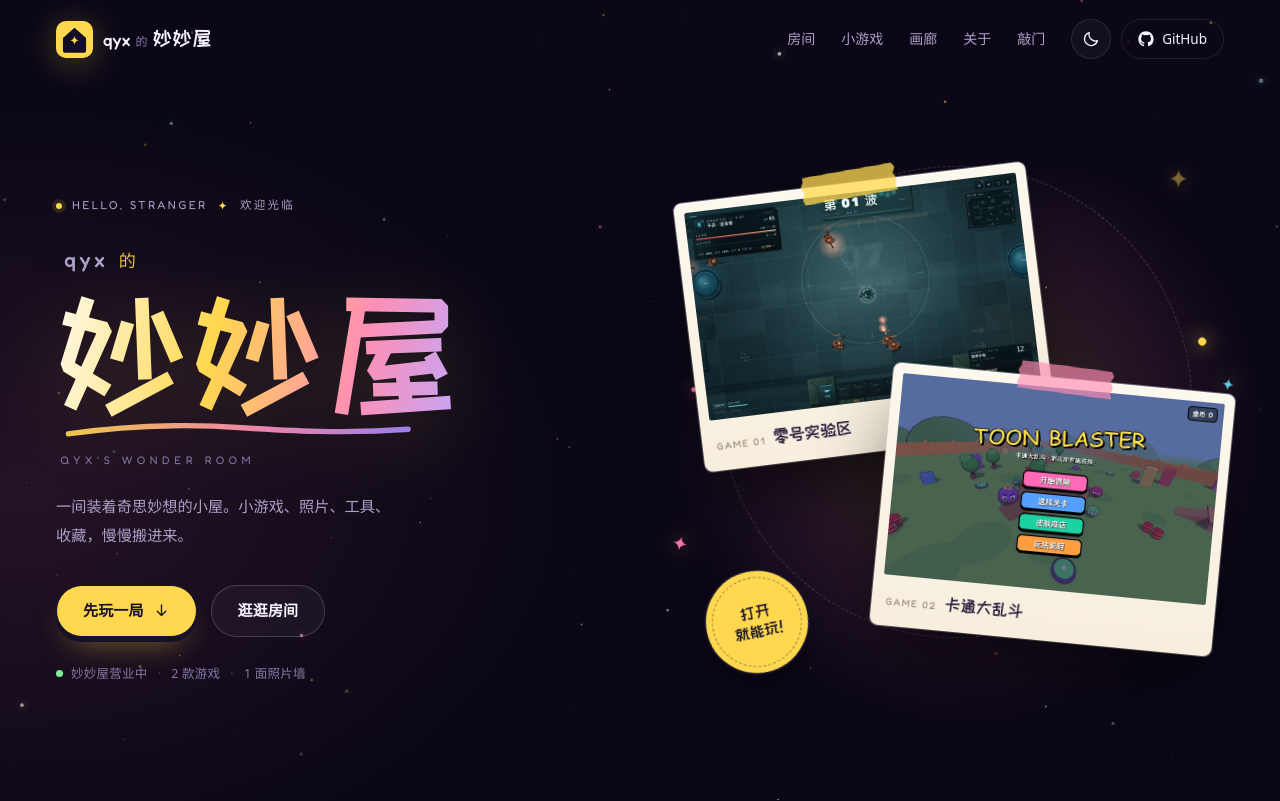
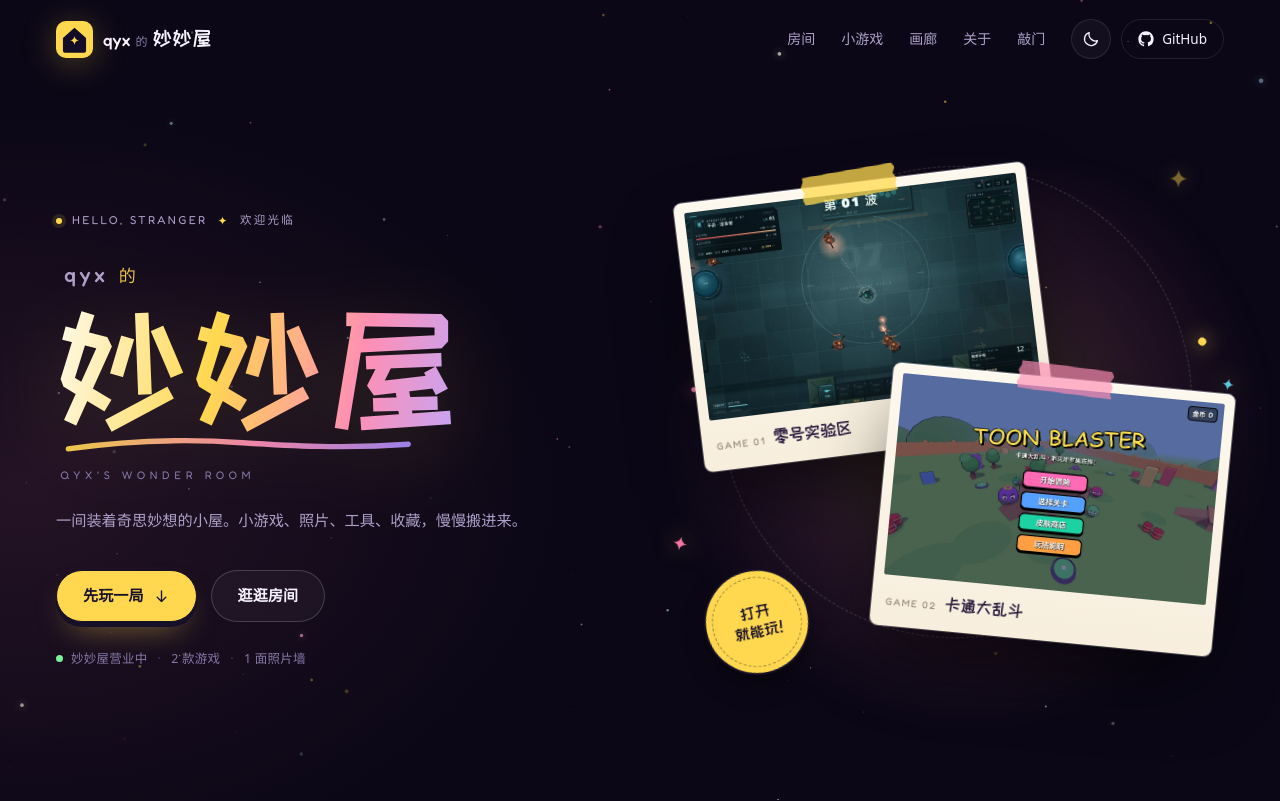
Before and after one commit to qyx2007fk/qyx2007fk.github.io, a plain HTML site: page index.html in a window 1280 px wide. Shown: the top 801 px of the page. Drawn offline with Linux system fonts and the light colour scheme.

Commit message:
加宽首屏介绍宽度，保持一行

```diff
--- a/styles.css
+++ b/styles.css
@@ -443,7 +443,7 @@ h1, h2, h3, p { margin: 0; }
 }
 
 .hero-lede {
-  max-width: 40ch;
+  max-width: 600px;
   margin-top: 22px;
   font-size: clamp(0.95rem, 1.15vw, 1.04rem);
   line-height: 1.95;
```
